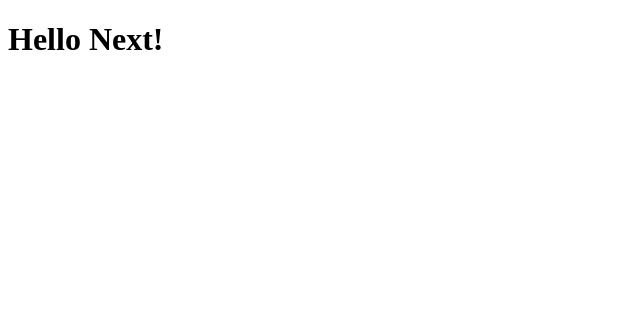
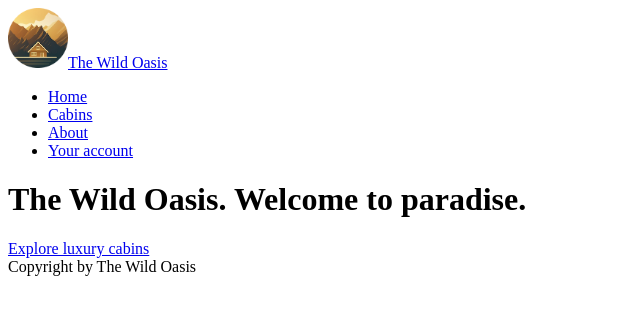
Before and after one commit to robindevilliers2/the-wild-oasis-website, a Next.js app: page / in a window 1280 px wide. Shown: the top 314 px of the page, without its empty margins (0-640 px from the left). Built offline with nearby package versions, Linux system fonts and the light colour scheme.

Commit message:
set up layout

```diff
--- /dev/null
+++ b/app/about/page.js
@@ -0,0 +1,3 @@
+export default function Page() {
+  return <h1>About the Wild Oasis</h1>
+}
--- /dev/null
+++ b/app/account/page.js
@@ -0,0 +1,3 @@
+export default function Page() {
+  return <h1>Your account</h1>
+}
--- /dev/null
+++ b/app/components/Logo.js
@@ -0,0 +1,12 @@
+function Logo() {
+  return (
+    <a href="/" className="flex items-center gap-4 z-10">
+      <img src="/logo.png" height="60" width="60" alt="The Wild Oasis logo" />
+      <span className="text-xl font-semibold text-primary-100">
+        The Wild Oasis
+      </span>
+    </a>
+  );
+}
+
+export default Logo;
--- /dev/null
+++ b/app/components/Navigation.js
@@ -0,0 +1,11 @@
+import Link from "next/link";
+
+export default function Navigation() {
+  return <ul>
+    <li><Link href="/">Home</Link></li>
+    <li><Link href="/cabins">Cabins</Link></li>
+    <li><Link href="/about">About</Link></li>
+    <li><Link href="/account">Your account</Link></li>
+  </ul>
+
+}
--- a/app/layout.js
+++ b/app/layout.js
@@ -1,12 +1,17 @@
+import Logo from "./components/Logo";
+import Navigation from "./components/Navigation";
+
 export const metadata = {
-  title: 'Next.js',
-  description: 'Generated by Next.js',
+  title: "The Wild Oasis",
 }
 
-export default function RootLayout({ children }) {
-  return (
-    <html lang="en">
-      <body>{children}</body>
-    </html>
-  )
+export default function RootLayout({children}){
+  return <html lang="en">
+    <body>
+      <header><Logo /></header>
+      <Navigation />
+      <main>{children}</main>
+      <footer>Copyright by The Wild Oasis</footer>
+    </body>
+  </html>
 }
--- a/app/page.js
+++ b/app/page.js
@@ -1,5 +1,11 @@
+import Link from "next/link";
+import Navigation from "./components/Navigation";
+
 export default function Page() {
   return (
-    <h1>Hello Next!</h1>
-  )
+    <div>
+      <h1>The Wild Oasis. Welcome to paradise.</h1>
+      <Link href="/cabins">Explore luxury cabins</Link>
+    </div>
+  );
 }
```
Also changed, not shown: app/cabins/page.js (added, +9 -0 lines), public/logo.png (added), 1 other file (tests, documents, lock files or other folders).
